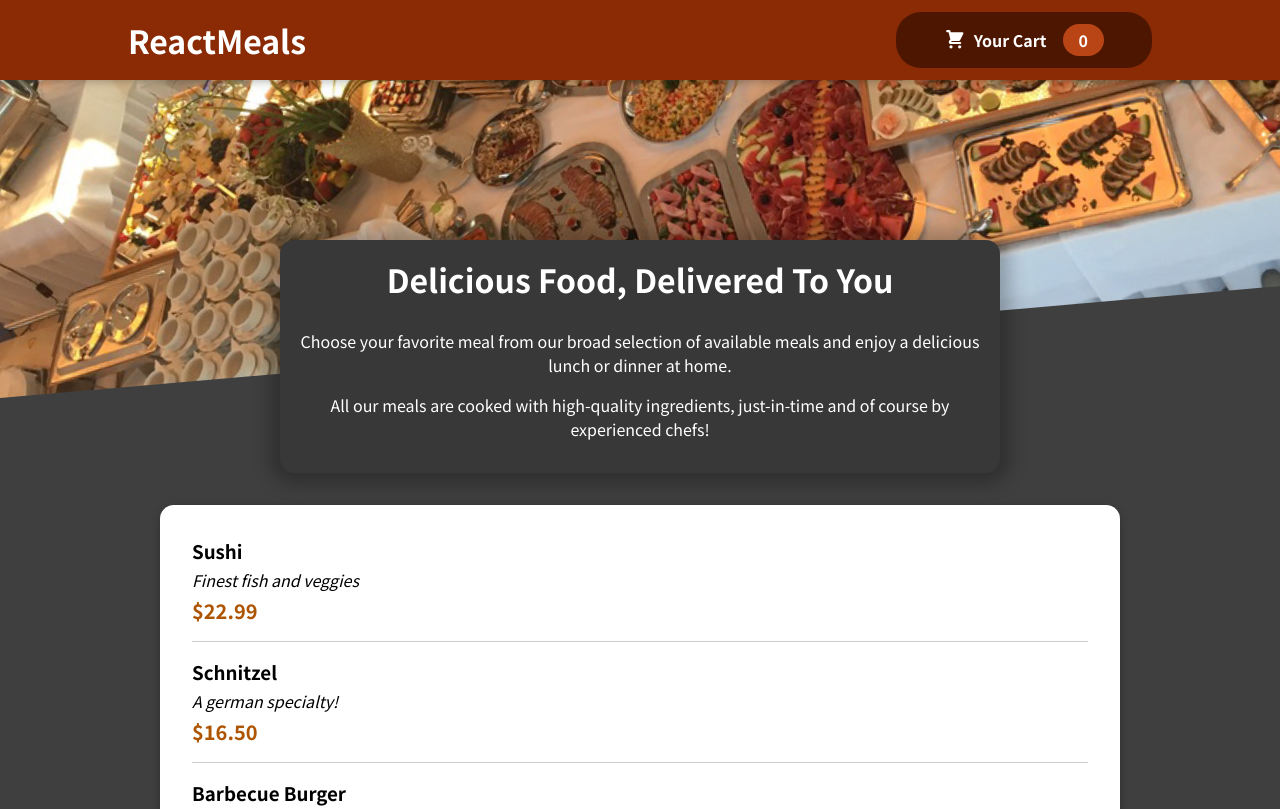
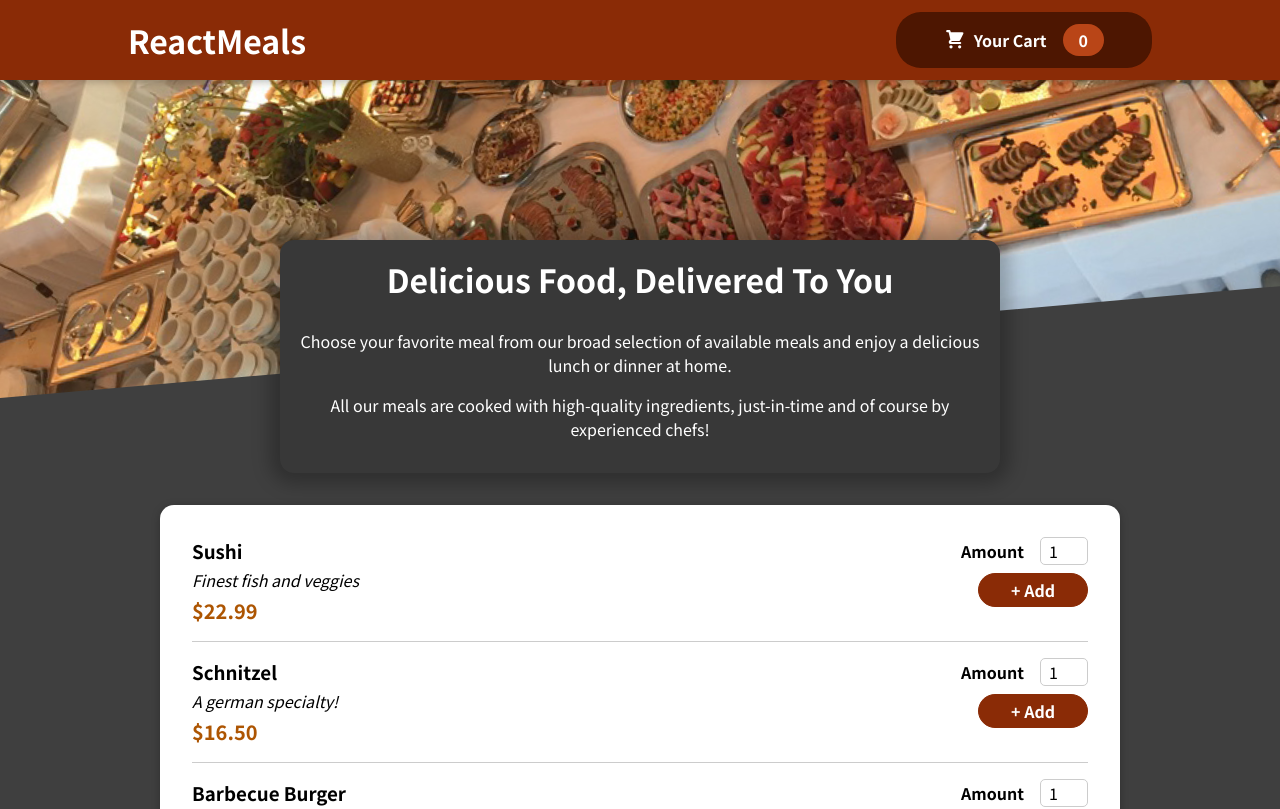
Before and after one commit to Hemant837/Restaurant-Website, a React (Create React App) app: page / in a window 1280 px wide. Shown: the top 809 px of the page. Built offline with nearby package versions, Linux system fonts and the light colour scheme.

Commit message:
Adding a Form

```diff
--- a/src/components/Meals/MealItem/MealItem.js
+++ b/src/components/Meals/MealItem/MealItem.js
@@ -1,3 +1,4 @@
+import MealItemForm from "./MealItemForm";
 import classes from "./MealItem.module.css";
 
 const MealItem = (props) => {
@@ -10,7 +11,9 @@
         <div className={classes.description}>{props.description}</div>
         <div className={classes.price}>{price}</div>
       </div>
-      <div></div>
+      <div>
+        <MealItemForm />
+      </div>
     </li>
   );
 };
--- a/src/components/Meals/MealItem/MealItemForm.js
+++ b/src/components/Meals/MealItem/MealItemForm.js
@@ -0,0 +1,23 @@
+import Input from "../../UI/Input";
+import classes from "./MealItemForm.module.css";
+
+const MealItemForm = (props) => {
+  return (
+    <form className={classes.form}>
+      <Input
+        label="Amount"
+        input={{
+          id: "amount",
+          type: "number",
+          min: "1",
+          max: "5",
+          step: "1",
+          defaultValue: "1",
+        }}
+      />
+      <button>+ Add</button>
+    </form>
+  );
+};
+
+export default MealItemForm;
--- /dev/null
+++ b/src/components/UI/Input.js
@@ -0,0 +1,12 @@
+import classes from "./Input.module.css";
+
+const Input = (props) => {
+  return (
+    <div className={classes.input}>
+      <label htmlFor={props.input.id}>{props.label}</label>
+      <input {...props.input} />
+    </div>
+  );
+};
+
+export default Input;
--- /dev/null
+++ b/src/components/UI/Input.module.css
@@ -0,0 +1,18 @@
+.input {
+    display: flex;
+    align-items: center;
+    margin-bottom: 0.5rem;
+}
+
+.input label {
+    font-weight: bold;
+    margin-right: 1rem;
+}
+
+.input input {
+    width: 3rem;
+    border-radius: 5px;
+    border: 1px solid #ccc;
+    font: inherit;
+    padding-left: 0.5rem;
+}
```
